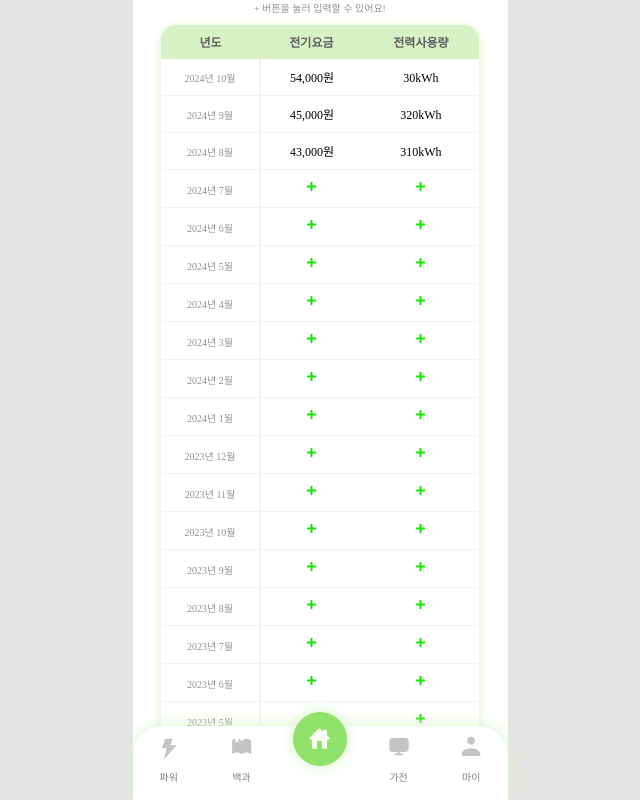
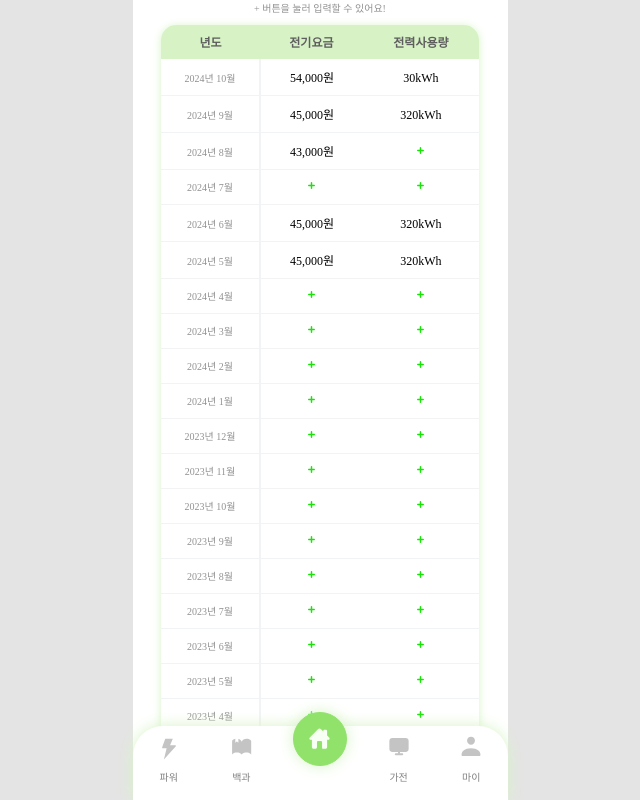
Before and after one commit to GreenSpark-greenspark/greenspark-frontend, a Next.js app: page /powerinput in a window 1280 px wide. Shown: the top 800 px of the page, without its empty margins (320-960 px from the left). Built offline with nearby package versions, Linux system fonts and the light colour scheme.

Commit message:
style: + 아이콘 사이즈 변경

```diff
--- a/src/app/_component/powerinput/PowerTable.module.css
+++ b/src/app/_component/powerinput/PowerTable.module.css
@@ -41,10 +41,11 @@
 
 .tableRow td {
   padding: 9px;
+  /* height: 30px; */
   border-bottom: 1px solid #f1f3f5;
   color: #000;
   text-align: center;
-
+  justify-content: center;
   font-family: Pretendard;
   font-size: 12px;
   font-style: normal;
@@ -61,3 +62,7 @@
 .costUsageDivider {
   border-left: 2px solid#F1F3F5; /* 년도와 전기요금 사이의 줄 */
 }
+.plusIcon {
+  width: 11px;
+  height: 11px;
+}
--- a/src/app/_component/powerinput/PowerTable.tsx
+++ b/src/app/_component/powerinput/PowerTable.tsx
@@ -28,7 +28,9 @@ const PowerTable: React.FC = () => {
   const sampleData: TableRow[] = [
     { year: "2024년 10월", cost: 54000, usage: 30 },
     { year: "2024년 9월", cost: 45000, usage: 320 },
-    { year: "2024년 8월", cost: 43000, usage: 310 }
+    { year: "2024년 5월", cost: 45000, usage: 320 },
+    { year: "2024년 6월", cost: 45000, usage: 320 },
+    { year: "2024년 8월", cost: 43000 }
   ];
 
   const fullData: TableRow[] = useMemo(() => {
@@ -48,14 +50,22 @@ const PowerTable: React.FC = () => {
         Header: "전기요금",
         accessor: "cost",
         Cell: ({ value }: Cell<TableRow>) => {
-          return value !== undefined ? `${value.toLocaleString()}원` : <IconPlus />;
+          return value !== undefined ? (
+            `${value.toLocaleString()}원`
+          ) : (
+            <IconPlus className={styles.plusIcon} />
+          );
         }
       },
       {
         Header: "전력사용량",
         accessor: "usage",
         Cell: ({ value }: Cell<TableRow>) => {
-          return value !== undefined ? `${value.toLocaleString()}kWh` : <IconPlus />;
+          return value !== undefined ? (
+            `${value.toLocaleString()}kWh`
+          ) : (
+            <IconPlus className={styles.plusIcon} />
+          );
         }
       }
     ],
```
